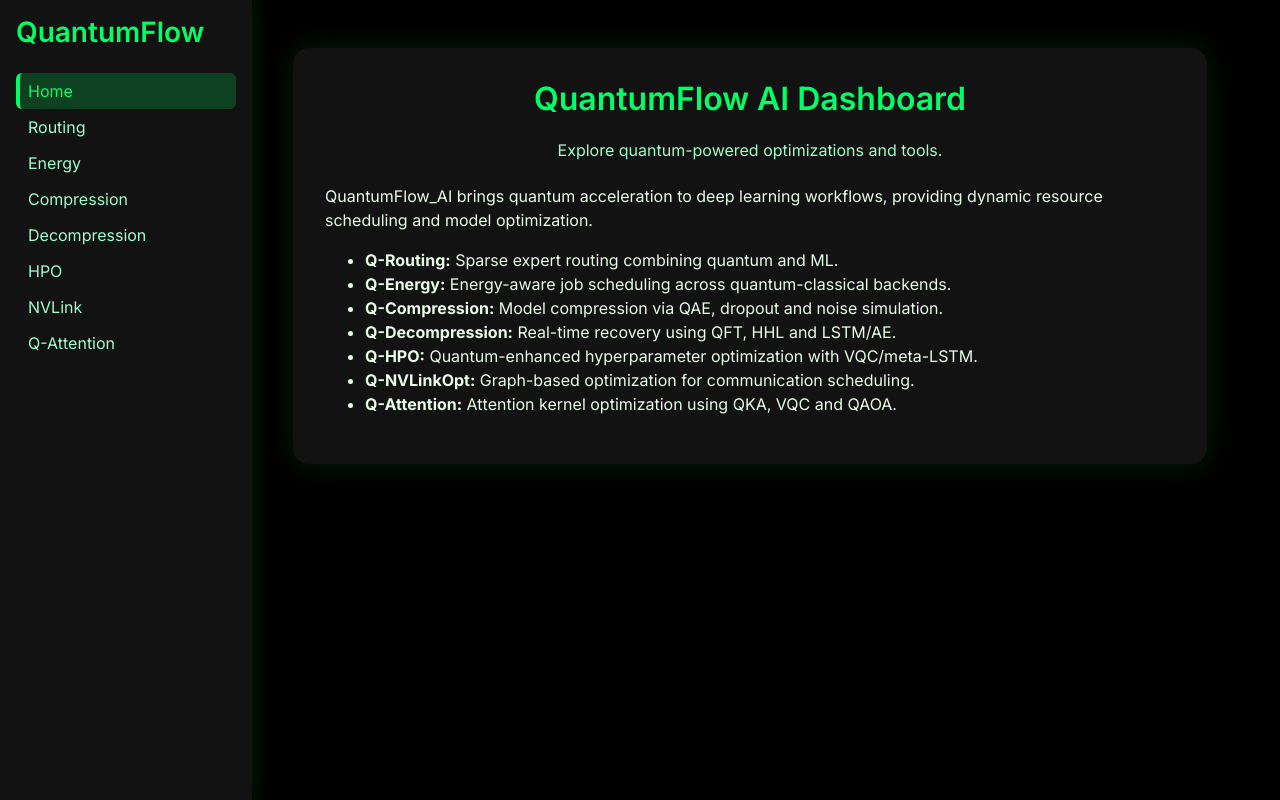
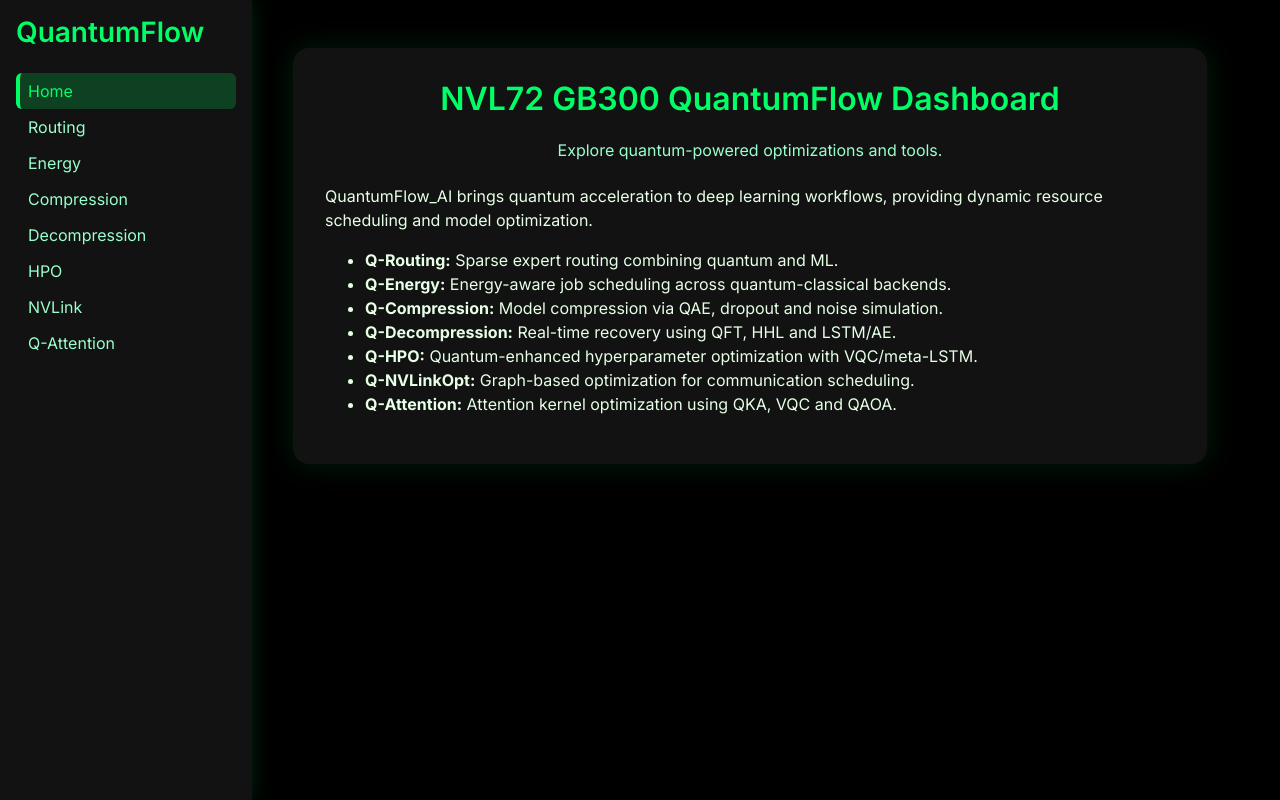
Before and after one commit to Dheeraj1301/Quantum_nvl, a plain HTML site: page quantumflow_ai/frontend/public/index.html in a window 1280 px wide. Drawn offline with Linux system fonts and the light colour scheme.

Commit message:
Revert branding changes except main heading

```diff
--- a/quantumflow_ai/frontend/public/index.html
+++ b/quantumflow_ai/frontend/public/index.html
@@ -23,7 +23,7 @@
   </aside>
   <main class="main">
     <div class="container center">
-      <h1>QuantumFlow AI Dashboard</h1>
+      <h1>NVL72 GB300 QuantumFlow Dashboard</h1>
       <p class="subtitle">Explore quantum-powered optimizations and tools.</p>
 
       <section class="overview" style="text-align:left;">
```
